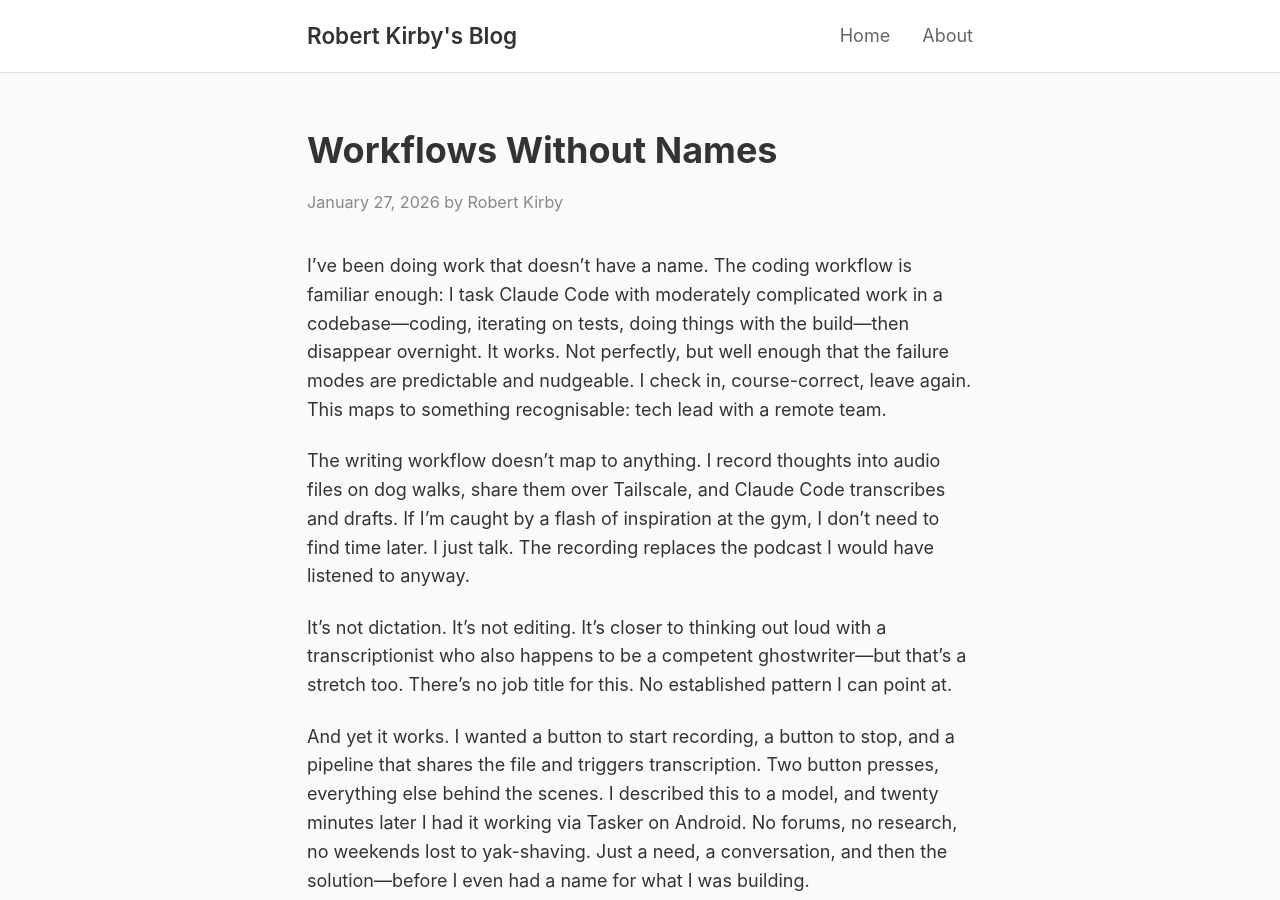
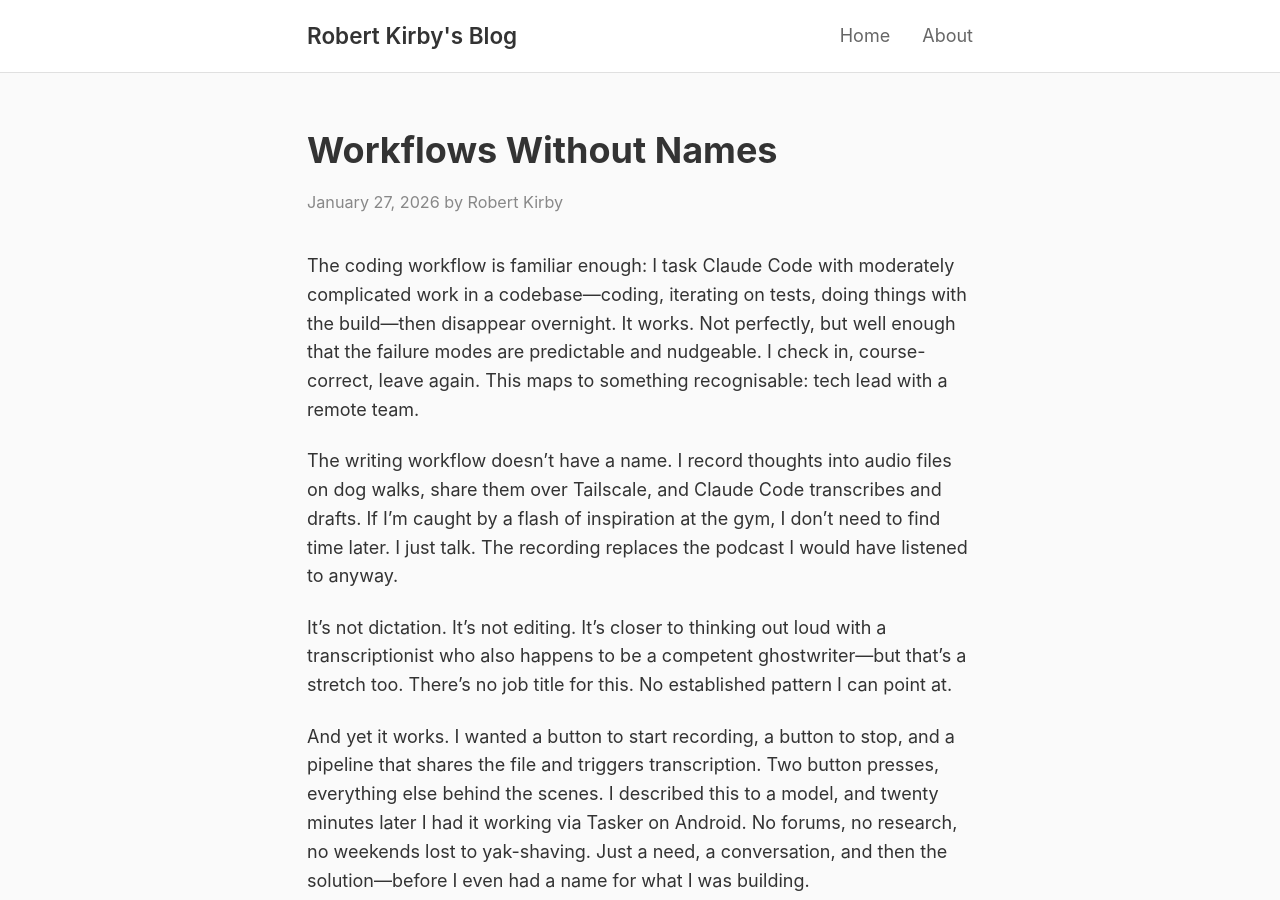
Before and after one commit to rob137/rob137.github.io, a Jekyll site: the page built from _posts/2026-01-27-workflows-without-names.md, in a window 1280 px wide and 900 px high. Built offline with Jekyll 4.4.1, drawn with Linux system fonts in a browser that asks for light colours.

Commit message:
Parallel opening paragraphs for workflow contrast
Co-Authored-By: Claude Opus 4.5 <noreply@anthropic.com>

```diff
--- a/_posts/2026-01-27-workflows-without-names.md
+++ b/_posts/2026-01-27-workflows-without-names.md
@@ -6,9 +6,9 @@ tags: [ai, workflows, llm]
 excerpt: "The bottleneck used to be execution. Now it's knowing what's worth building."
 ---
 
-I've been doing work that doesn't have a name. The coding workflow is familiar enough: I task Claude Code with moderately complicated work in a codebase—coding, iterating on tests, doing things with the build—then disappear overnight. It works. Not perfectly, but well enough that the failure modes are predictable and nudgeable. I check in, course-correct, leave again. This maps to something recognisable: tech lead with a remote team.
+The coding workflow is familiar enough: I task Claude Code with moderately complicated work in a codebase—coding, iterating on tests, doing things with the build—then disappear overnight. It works. Not perfectly, but well enough that the failure modes are predictable and nudgeable. I check in, course-correct, leave again. This maps to something recognisable: tech lead with a remote team.
 
-The writing workflow doesn't map to anything. I record thoughts into audio files on dog walks, share them over Tailscale, and Claude Code transcribes and drafts. If I'm caught by a flash of inspiration at the gym, I don't need to find time later. I just talk. The recording replaces the podcast I would have listened to anyway.
+The writing workflow doesn't have a name. I record thoughts into audio files on dog walks, share them over Tailscale, and Claude Code transcribes and drafts. If I'm caught by a flash of inspiration at the gym, I don't need to find time later. I just talk. The recording replaces the podcast I would have listened to anyway.
 
 It's not dictation. It's not editing. It's closer to thinking out loud with a transcriptionist who also happens to be a competent ghostwriter—but that's a stretch too. There's no job title for this. No established pattern I can point at.
 
```
